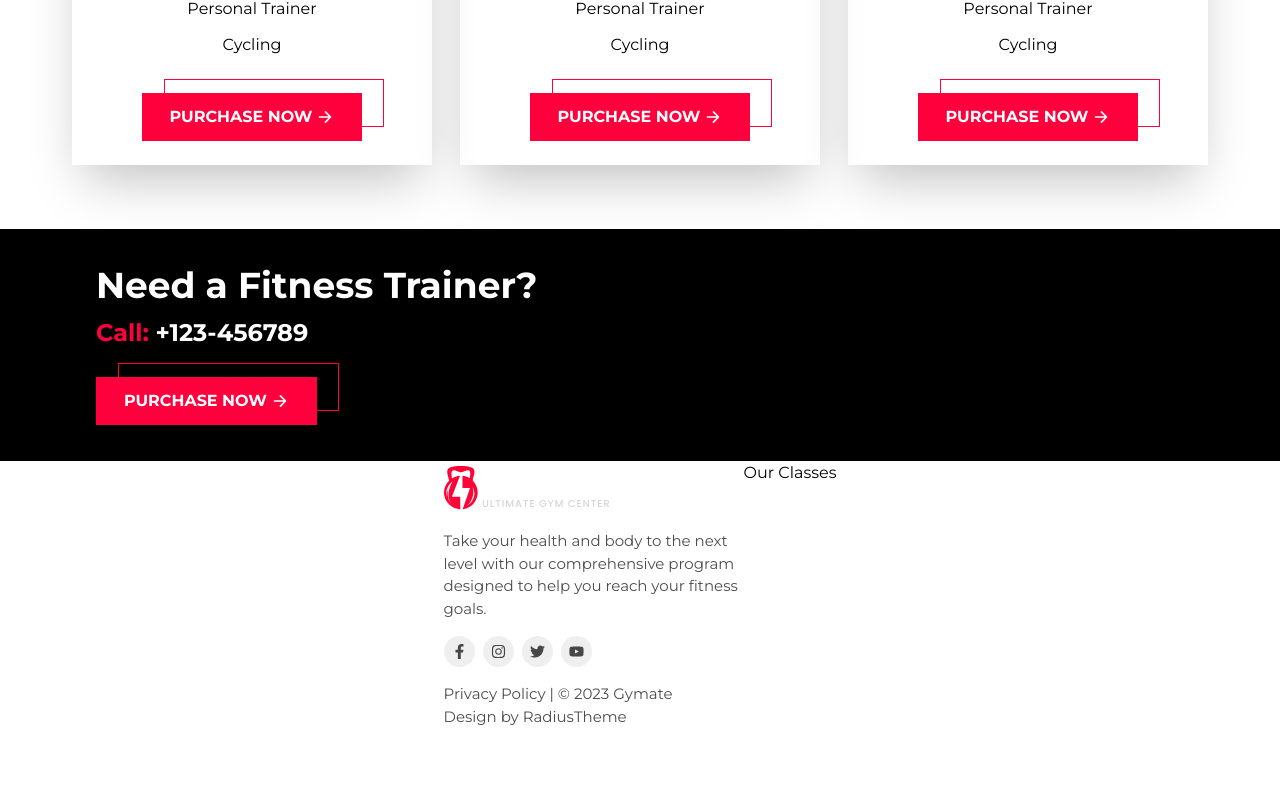
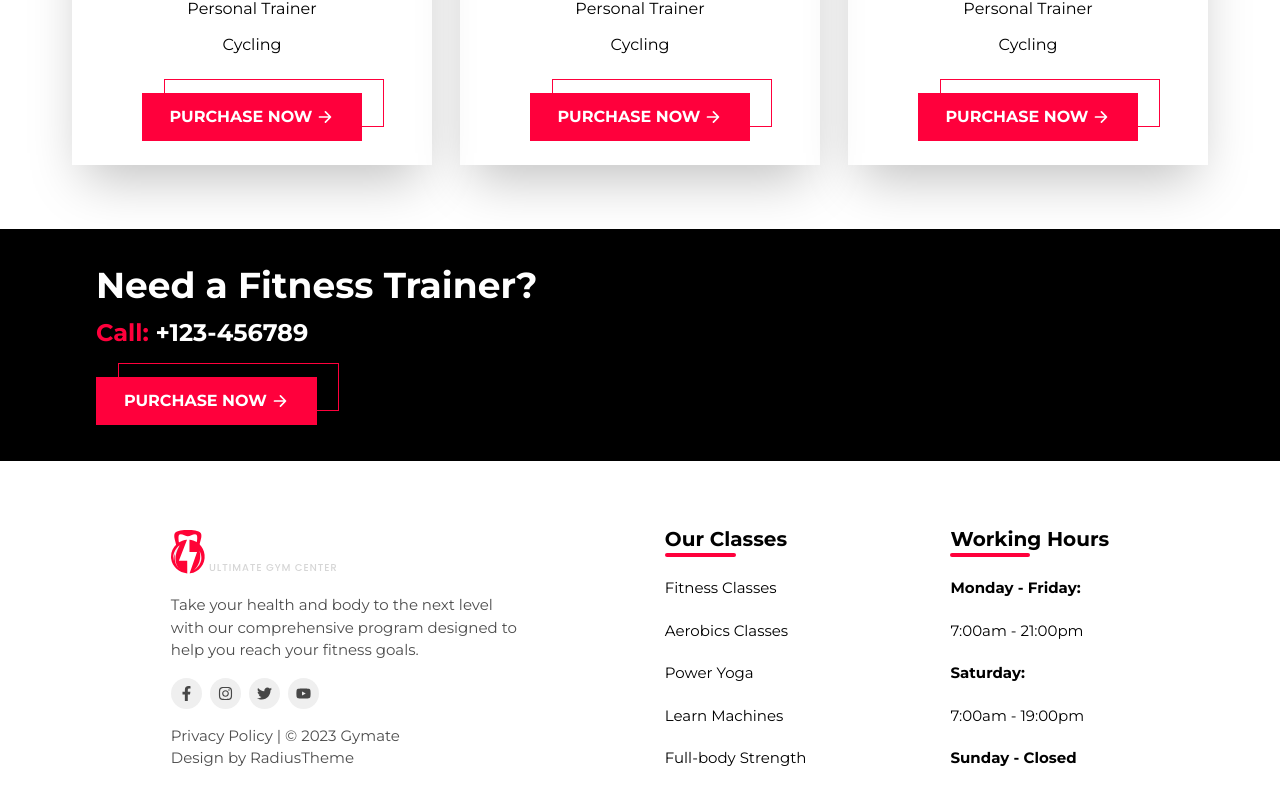
Before and after one commit to newento14/gym-landing-page, a Next.js app: page / in a window 1280 px wide. Shown: the part 6113-6917 px from the top of the page. Before the commit the page ends 6841 px from the top, so only its background shows below. Built offline with nearby package versions, Linux system fonts and the light colour scheme.

Commit message:
Update Footer.tsx

```diff
--- a/src/components/Home/Footer.tsx
+++ b/src/components/Home/Footer.tsx
@@ -6,30 +6,58 @@ import React from "react";
 const Footer = () => {
   return (
     <div className="flex justify-center items-center w-full h-fit">
-      <div className="flex w-fit h-fit">
-        <div className="flex flex-col max-w-[300px] text-black/70 text-[15px]">
+      <div className="flex w-fit h-fit gap-x-36 p-16 max-[1100px]:gap-x-24 max-[1000px]:gap-x-6 max-[1000px]:px-2 max-[800px]:flex-col max-[800px]:gap-y-12 max-[800px]:justify-center max-[800px]:items-start">
+        <div className="flex flex-col max-w-[350px] text-black/70 text-[15px]">
           <Image className="mb-4" src={MainLogo} alt={'Gymate logo'}/>
-          <p className="">Take your health and body to the next level with our comprehensive program designed to help you reach your
+          <p className="">Take your health and body to the next level with our comprehensive program designed to help
+            you reach your
             fitness goals.</p>
           <div className="flex gap-x-2 my-4">
-            <div className="bg-[#efefef] p-2 rounded-full hover:bg-[#ff003c] hover:text-white transition-all duration-200">
+            <div
+              className="bg-[#efefef] p-2 rounded-full hover:bg-[#ff003c] hover:text-white transition-all duration-200">
               <FaFacebookF/>
             </div>
-            <div className="bg-[#efefef] p-2 rounded-full hover:bg-[#ff003c] hover:text-white transition-all duration-200">
+            <div
+              className="bg-[#efefef] p-2 rounded-full hover:bg-[#ff003c] hover:text-white transition-all duration-200">
               <FaInstagram/>
             </div>
-            <div className="bg-[#efefef] p-2 rounded-full hover:bg-[#ff003c] hover:text-white transition-all duration-200">
+            <div
+              className="bg-[#efefef] p-2 rounded-full hover:bg-[#ff003c] hover:text-white transition-all duration-200">
               <FaTwitter/>
             </div>
-            <div className="bg-[#efefef] p-2 rounded-full hover:bg-[#ff003c] hover:text-white transition-all duration-200">
-              <FaYoutube />
+            <div
+              className="bg-[#efefef] p-2 rounded-full hover:bg-[#ff003c] hover:text-white transition-all duration-200">
+              <FaYoutube/>
             </div>
           </div>
           <p>Privacy Policy | © 2023 Gymate</p>
           <p>Design by RadiusTheme</p>
         </div>
         <div>
-          <p>Our Classes</p>
+          <div>
+            <p className="text-xl font-bold">Our Classes</p>
+            <div className="bg-[#ff003c] w-[50%] h-[4px] rounded-xl"/>
+          </div>
+          <div className="flex flex-col mt-5 gap-y-5 text-[15px]">
+            <p className="text-black hover:text-[#ff003c] hover:font-semibold">Fitness Classes</p>
+            <p className="text-black hover:text-[#ff003c] hover:font-semibold">Aerobics Classes</p>
+            <p className="text-black hover:text-[#ff003c] hover:font-semibold">Power Yoga</p>
+            <p className="text-black hover:text-[#ff003c] hover:font-semibold">Learn Machines</p>
+            <p className="text-black hover:text-[#ff003c] hover:font-semibold">Full-body Strength</p>
+          </div>
+        </div>
+        <div>
+          <div>
+            <p className="text-xl font-bold">Working Hours</p>
+            <div className="bg-[#ff003c] w-[50%] h-[4px] rounded-xl"/>
+          </div>
+          <div className="flex flex-col mt-5 gap-y-5 text-[15px]">
+            <p className="font-bold">Monday - Friday:</p>
+            <p>7:00am - 21:00pm</p>
+            <p className="font-bold">Saturday:</p>
+            <p>7:00am - 19:00pm</p>
+            <p className="font-bold">Sunday - Closed</p>
+          </div>
         </div>
       </div>
     </div>
```
